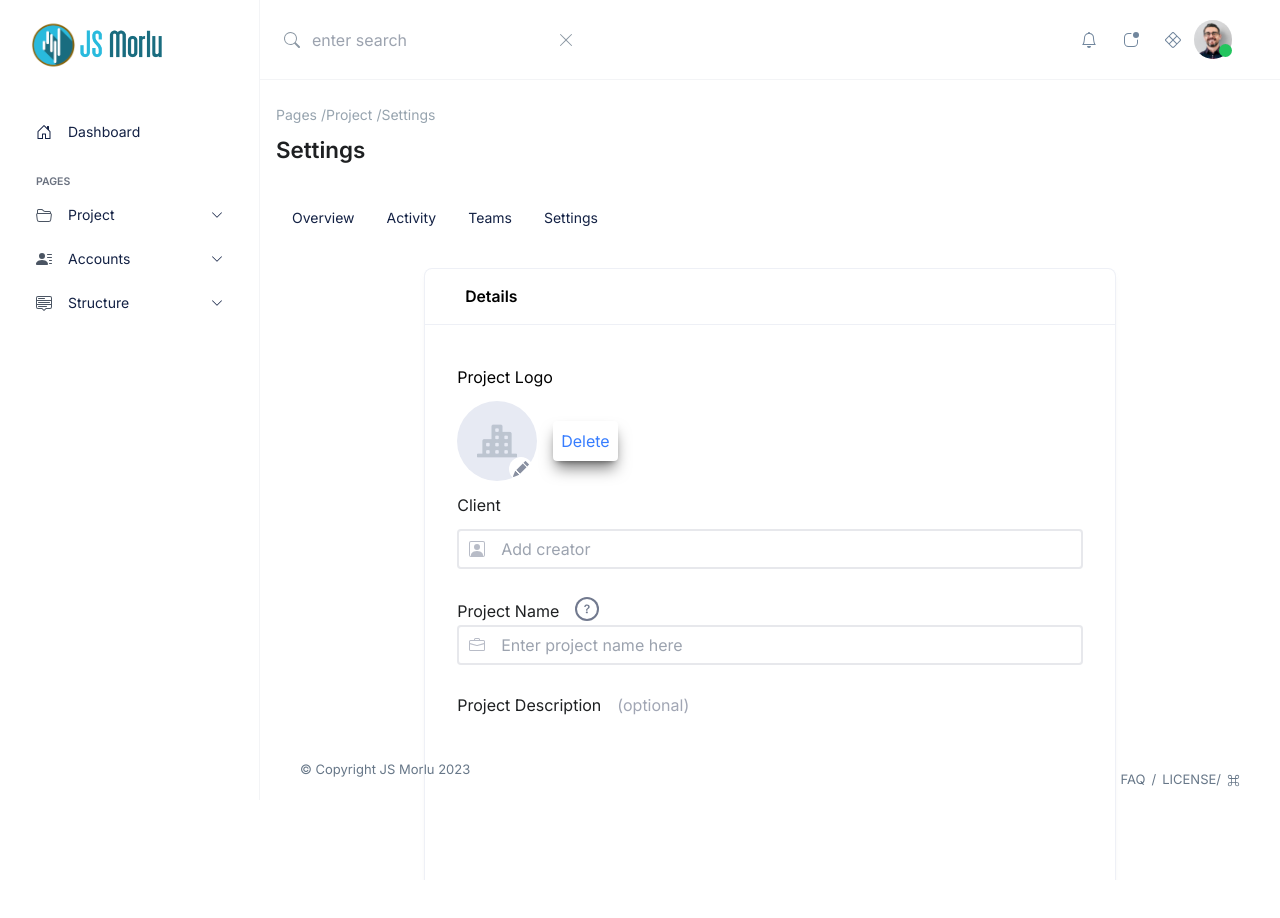
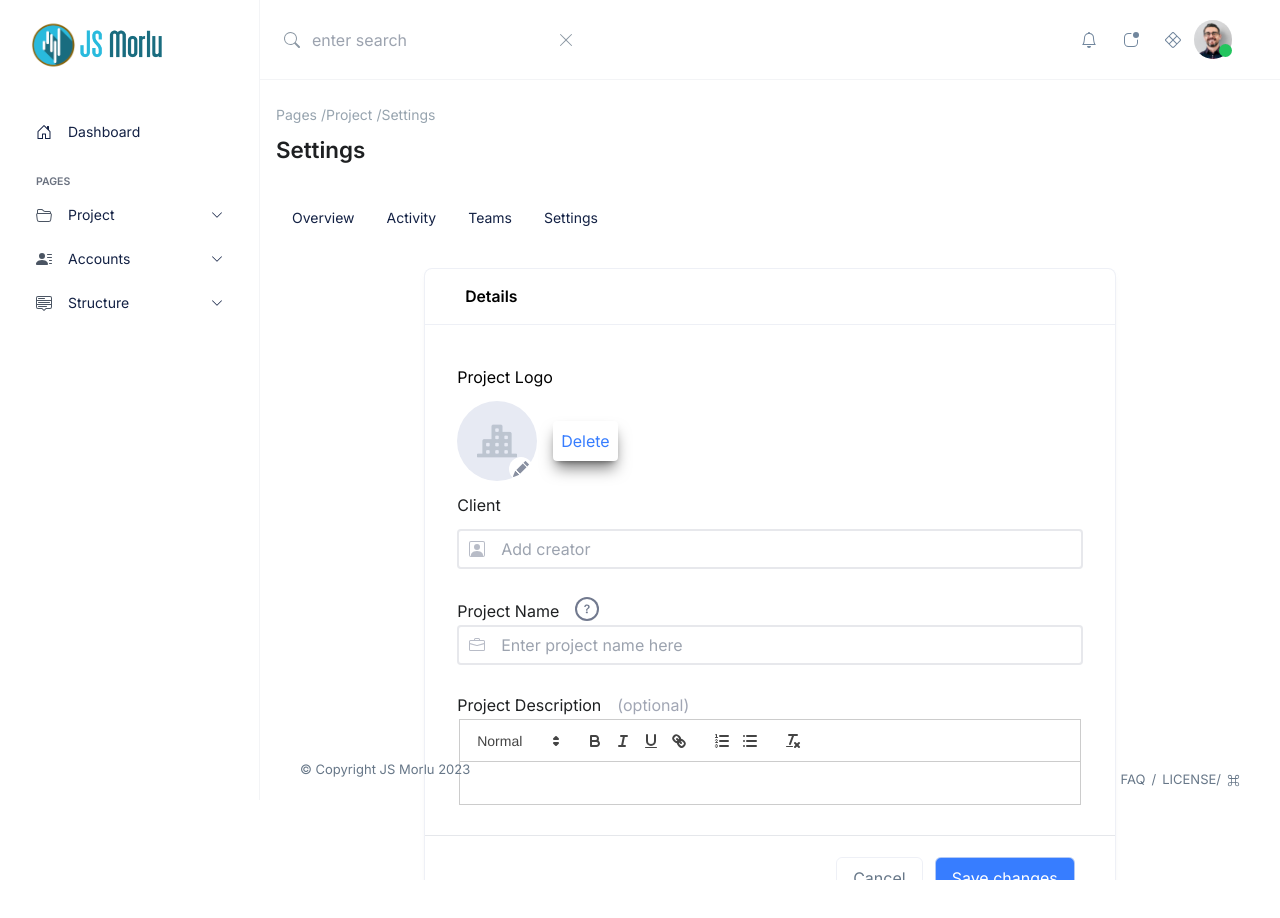
Before and after one commit to perezcato/js-monlu, a Next.js app: page /settings in a window 1280 px wide. Built offline with nearby package versions, Linux system fonts and the light colour scheme.

Commit message:
project merge

```diff
--- a/components/Details.tsx
+++ b/components/Details.tsx
@@ -11,6 +11,8 @@ import {
   BsPersonSquare,
   BsQuestion,
 } from "react-icons/bs";
+
+import "react-quill/dist/quill.snow.css";
 
 const Editor: React.ComponentType<ReactQuill.ReactQuillProps> = dynamic(
   () => import("react-quill"),
@@ -117,7 +119,7 @@ const Details = () => {
                   onChange={(value) =>
                     formik.setFieldValue("projectDescription", value)
                   }
-                  className="w-full"
+                  className="w-full h-auto"
                 />
               </div>
             </div>
--- a/pages/settings.tsx
+++ b/pages/settings.tsx
@@ -61,7 +61,7 @@ const Settings = () => {
               <h2 className="font-semibold text-[0.984rem] ">Details</h2>
             </div>
             <Details />
-            <div className="px-[2.5rem] py-[1.3rem] flex justify-end gap-3 border-t border-t-[rgba(231,234,243,0.7]">
+            <div className="px-[2.5rem] py-[1.3rem] flex justify-end gap-3 mt-3 border-t border-t-[rgba(231,234,243,0.7]">
               <button className="border border-[rgba(231,234,243,.7)] px-4 py-2 text-[#677788] hover:shadow-md hover:shadow-[rgba(140,152,164,.25)] hover:bg-white hover:text-[#1366ff] rounded-md">
                 Cancel
               </button>
```
